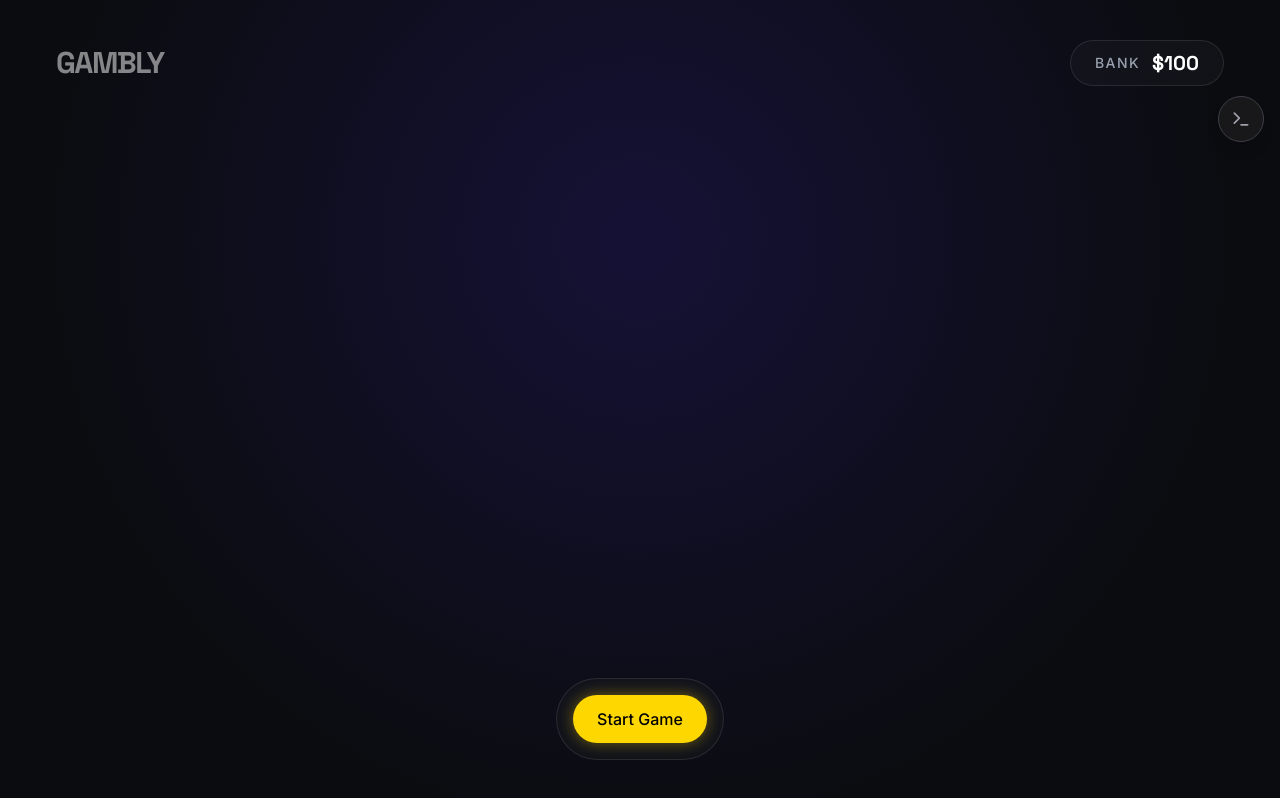
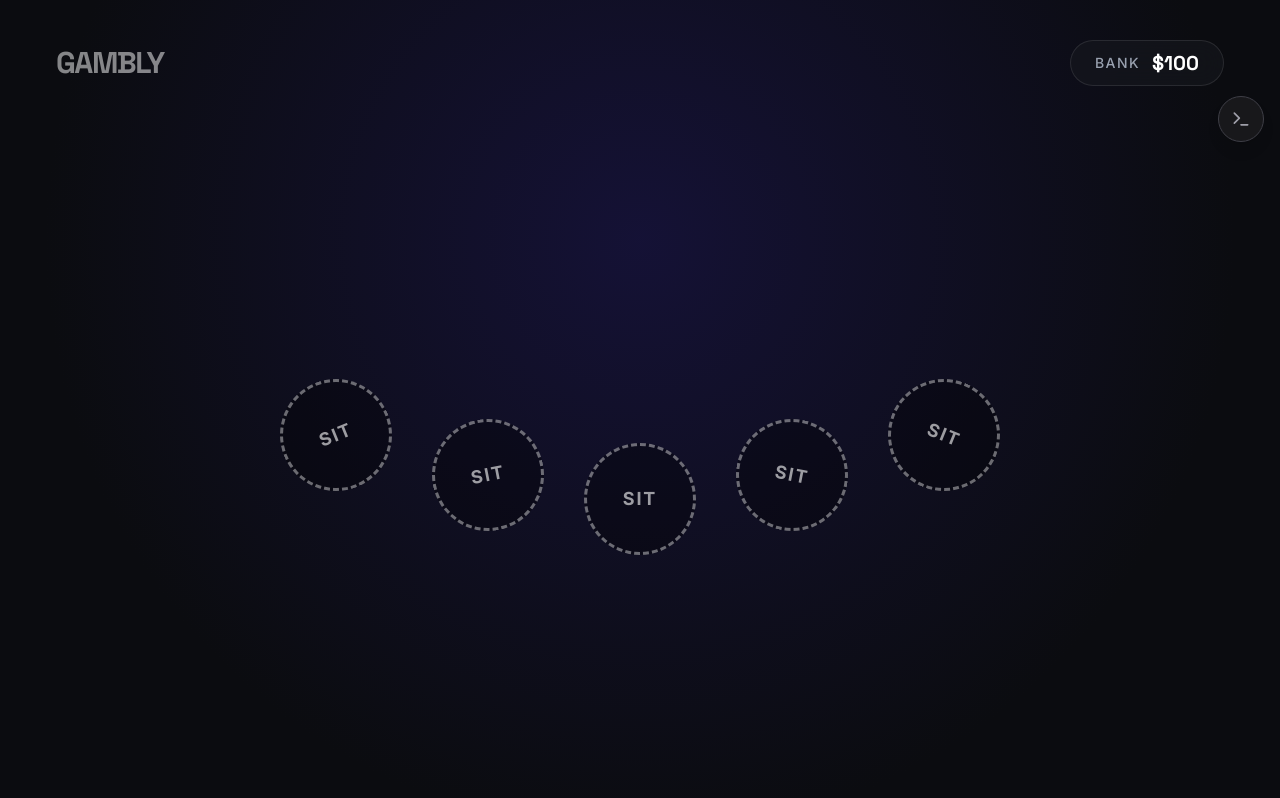
Before and after one commit to igorcol/GAMBLY, a Next.js app: page /games/blackjack in a window 1280 px wide. Built offline with nearby package versions, Linux system fonts and the light colour scheme.

Commit message:
ft(ui): troca start button por spots

```diff
--- a/_docs/_TODO.md
+++ b/_docs/_TODO.md
@@ -61,7 +61,7 @@ Por que: Por último, resolvemos a questão do banner "DEALER WINS" global. Vamo
 [X] Dealer Blackjack: Força o dealer a ter um Blackjack para testar como as mãos do jogador reagem (útil para quando formos implementar a mecânica de Insurance).
 
 ## 3. Raio-X do Estado (State Inspector)
-Uma área em formato de código (JSON) que mostra em tempo real as variáveis invisíveis que afetam a UI: activeHandIndex, o tamanho atual do playerHands, e o score atual do Dealer. Isso mata a dúvida se o erro é visual (Tailwind/React) ou estrutural (Engine)
+[X] Uma área em formato de código (JSON) que mostra em tempo real as variáveis invisíveis que afetam a UI: activeHandIndex, o tamanho atual do playerHands, e o score atual do Dealer. Isso mata a dúvida se o erro é visual (Tailwind/React) ou estrutural (Engine)
 
 ## 4. Manipulação de Tempo e Fase
 Skip Animations / Fast Forward: Como agora temos delays reais no tableStore para puxar as cartas, seria útil um toggle para "Zerar Delays", permitindo que o jogo rode instantaneamente durante os testes de estresse.
--- a/src/app/(casino)/games/blackjack/page.tsx
+++ b/src/app/(casino)/games/blackjack/page.tsx
@@ -42,7 +42,8 @@ const DopaminePopup = ({ phase, payout }: { phase: string, payout: number }) =>
 };
 
 export default function BlackjackTable() {
-  const { isInitialized, initializeTable, state, pendingChips } = useTableStore()
+  // 1. Puxamos o startGame do Store
+  const { isInitialized, initializeTable, state, pendingChips, startGame } = useTableStore()
   const balance = useBankrollStore((state) => state.balance)
 
   const playerResult = state.playerHands[0]?.result || 'NONE'
@@ -106,6 +107,29 @@ export default function BlackjackTable() {
           )}
         </div>
 
+        {/* SPOTS da Mesa */}
+        {state.phase === 'IDLE' ? (
+          <div className="flex items-center justify-center gap-4 sm:gap-10 w-full mt-16 min-h-40">
+            {[
+              { id: 1, transform: '-translate-y-12 -rotate-[22deg]' },
+              { id: 2, transform: '-translate-y-2 -rotate-[11deg]' },
+              { id: 3, transform: 'translate-y-4 rotate-0' },
+              { id: 4, transform: '-translate-y-2 rotate-[11deg]' },
+              { id: 5, transform: '-translate-y-12 rotate-[22deg]' }
+            ].map((spot) => (
+              <button
+                key={spot.id}
+                onClick={() => startGame()}
+                className={`w-24 h-24 sm:w-28 sm:h-28 rounded-full border-[3px] border-dashed border-white/40 bg-black/30 hover:border-yellow-400 hover:bg-yellow-400/10 hover:scale-105 transition-all duration-300 flex items-center justify-center group cursor-pointer ${spot.transform}`}
+                title={`Sente-se no Spot ${spot.id}`}
+              >
+                <span className="text-white/60 group-hover:text-yellow-400 font-bold tracking-widest text-lg transition-colors">
+                  SIT
+                </span>
+              </button>
+            ))}
+          </div>
+        ) : (
           <div className="flex items-center justify-center gap-8 w-full">
             {state.playerHands.map((hand, index) => (
               <div key={index} className="relative flex flex-col items-center">
@@ -119,6 +143,7 @@ export default function BlackjackTable() {
               </div>
             ))}
           </div>
+        )}
 
       </div>
 
--- a/src/components/game/ActionBar.tsx
+++ b/src/components/game/ActionBar.tsx
@@ -21,6 +21,10 @@ export function ActionBar() {
   const canSplit = currentHand?.cards.length === 2 &&
                    currentHand.cards[0].rank === currentHand.cards[1].rank &&
                    balance >= currentHand.bet
+
+  // Se o jogo não começou, a ActionBar fica invisível
+  // (O usuário deve clicar em um Spot na mesa para iniciar)
+  if (state.phase === 'IDLE') return null
 
   return (
     <div className="fixed bottom-10 left-1/2 -translate-x-1/2 flex flex-col items-center gap-4 w-full max-w-2xl px-4 z-50">
@@ -61,8 +65,9 @@ export function ActionBar() {
 
       {state.phase !== 'BETTING' && (
         <div className="flex items-center gap-4 bg-arcade-surface/50 p-4 rounded-full border border-white/10 backdrop-blur-md transition-all">
-          {(state.phase === 'IDLE' || state.phase === 'PAYOUT') && (
-            <Button variant="primary" label={state.phase === 'PAYOUT' ? 'Play Again' : 'Start Game'} onClick={startGame} />
+
+          {state.phase === 'PAYOUT' && (
+            <Button variant="primary" label="Play Again" onClick={startGame} />
           )}
 
           {state.phase === 'PLAYER_TURN' && (
```
Lines whose indentation alone changed are shown as unchanged.
